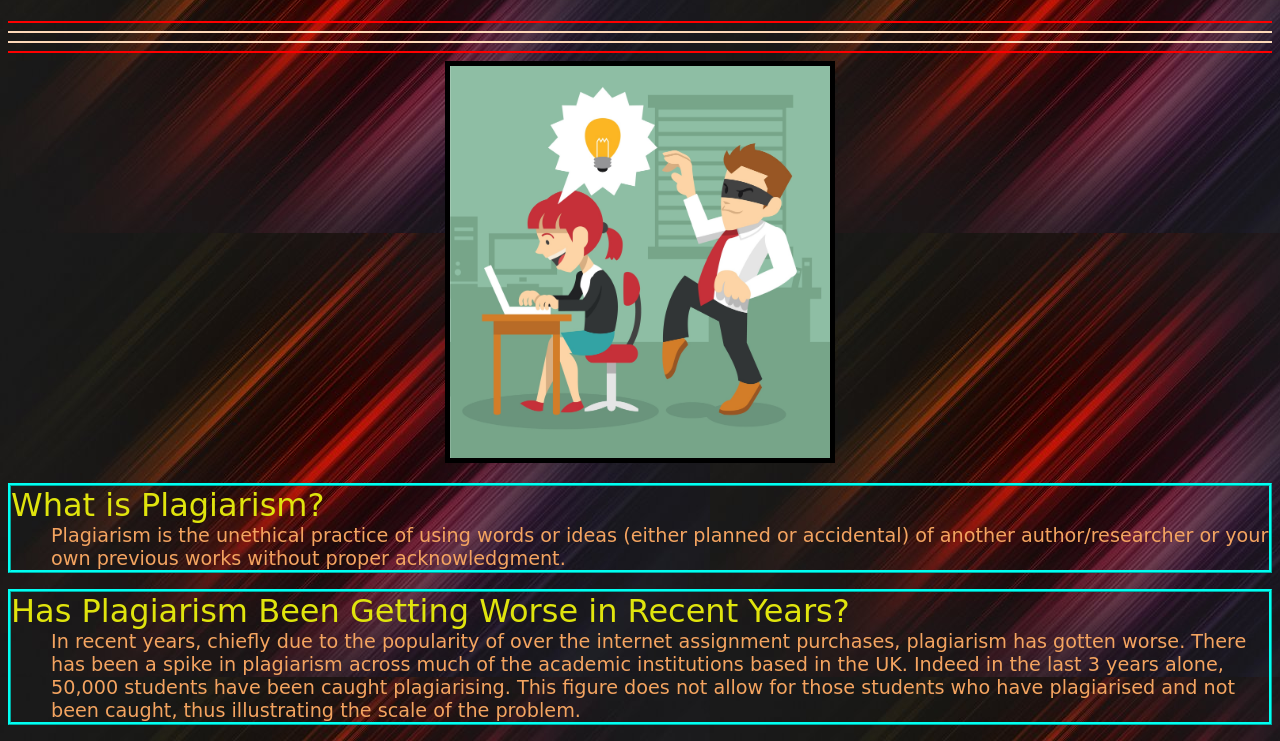
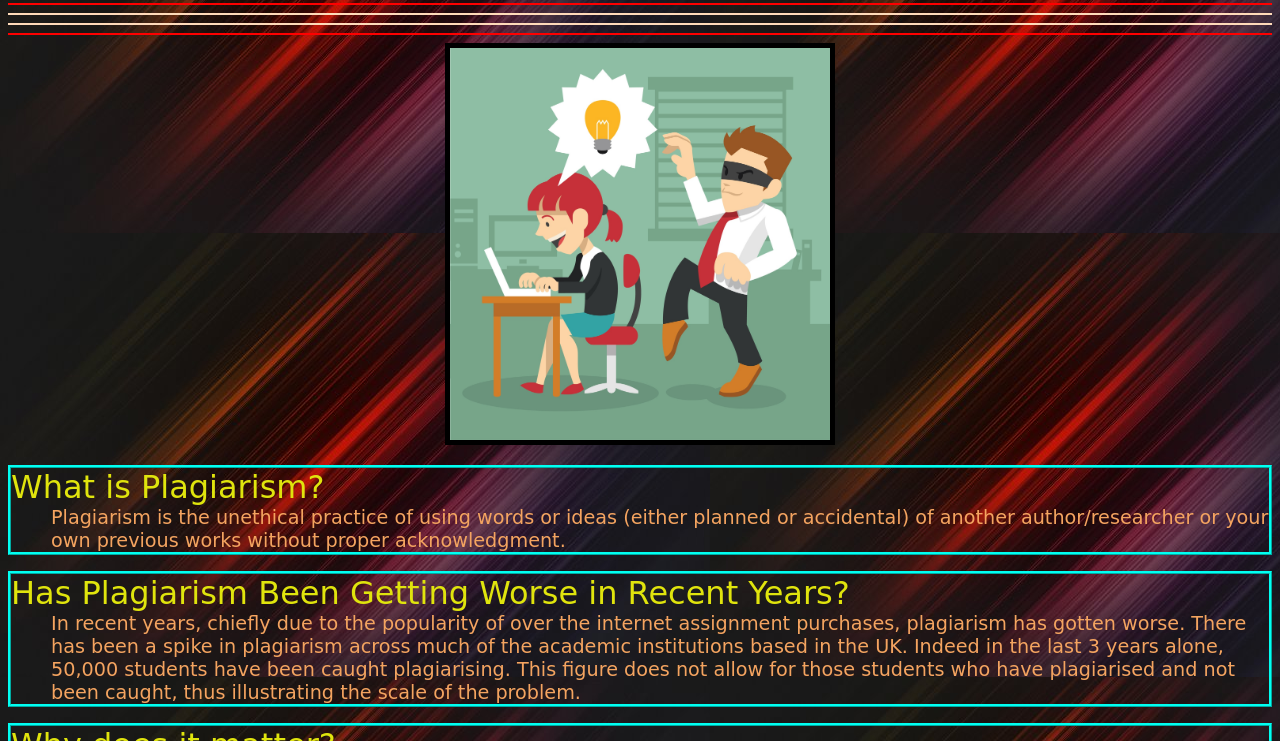
Before and after one commit to Anandsenrj/plagiarism, a plain HTML site: page index.html in a window 1280 px wide. Shown: the part 211-952 px from the top of the page. Drawn offline with Linux system fonts and the light colour scheme.

Commit message:
Update index.html

```diff
--- a/index.html
+++ b/index.html
@@ -90,7 +90,7 @@ p{      font-family: cursive;
     </style>
 </head>
 
-<body background="img5.jpg" ><br><br>
+<body background="img5.jpg" ><br>
 
 <center> <a href="index.html">| HOME  </a>
 <a href="#TYPES">|  TYPES OF PLAGIARSM</a>
```
